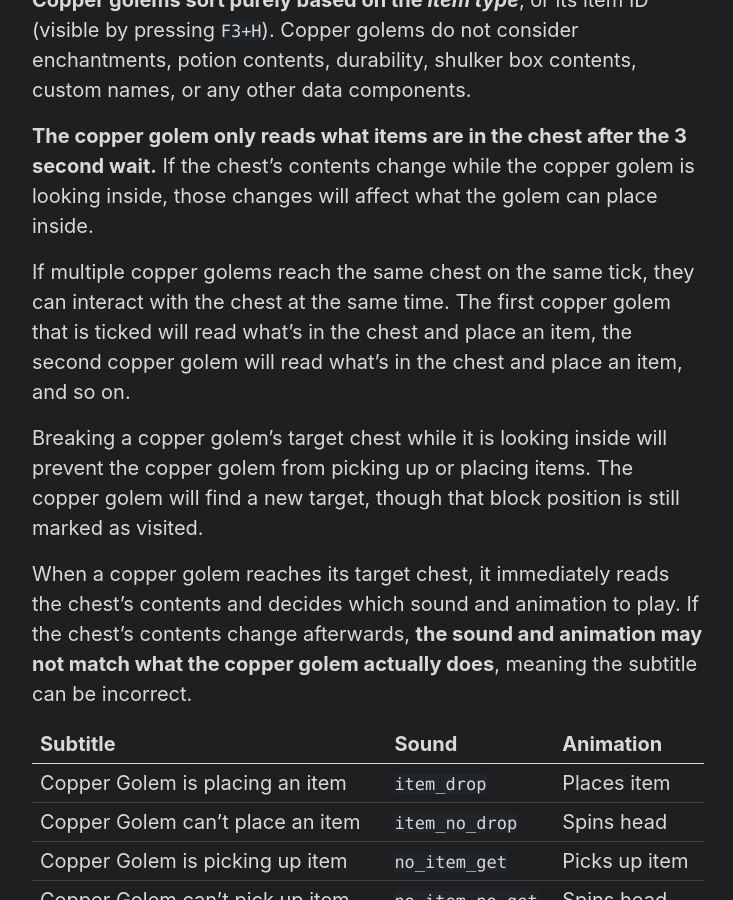
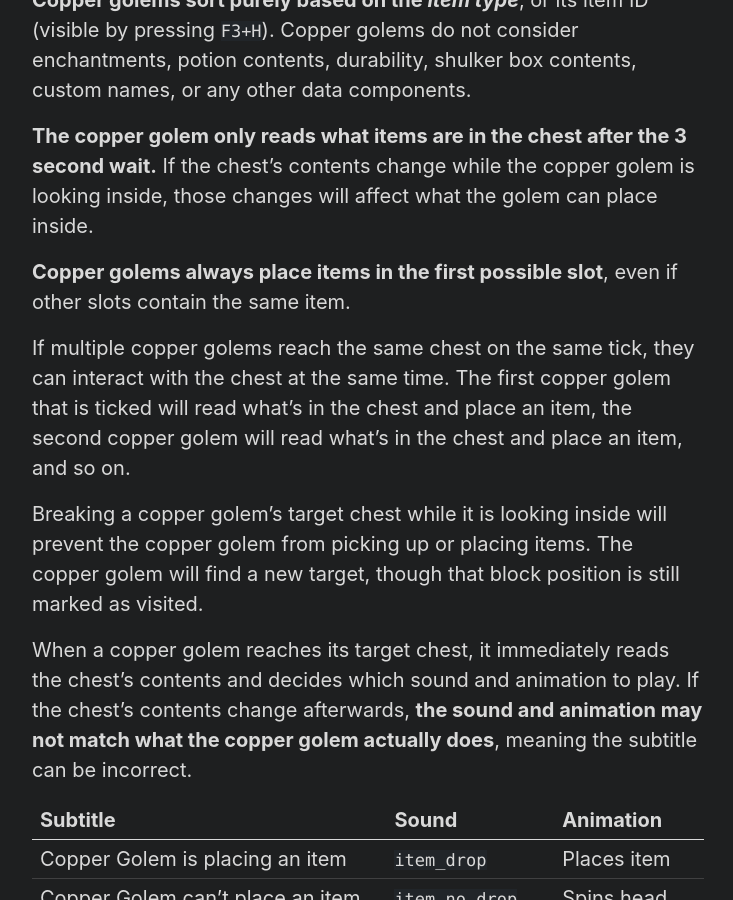
Before and after one commit to Tisawesomeness/tisawesomeness.github.io, a Jekyll site: the page built from snapshots/_posts/2025-08-05-25w31a.md, in a window 1280 px wide and 900 px high, scrolled down 5471 px. Shown: the whole window, without its empty margins (272-1005 px from the left). Built offline with Jekyll 4.4.1, drawn with Linux system fonts in a browser that asks for light colours; comment, search, counter and statistics services are not loaded; some of the changed text lies outside the part shown.

Commit message:
Copper golem places in first available slot

```diff
--- a/snapshots/_posts/2025-08-05-25w31a.md
+++ b/snapshots/_posts/2025-08-05-25w31a.md
@@ -110,6 +110,8 @@ When a copper golem reaches its target chest, it opens the chest one tick later,
 **Copper golems sort purely based on the *item type***, or its item ID (visible by pressing `F3+H`). Copper golems do not consider enchantments, potion contents, durability, shulker box contents, custom names, or any other data components.
 
 **The copper golem only reads what items are in the chest after the 3 second wait.** If the chest's contents change while the copper golem is looking inside, those changes will affect what the golem can place inside.
+
+**Copper golems always place items in the first possible slot**, even if other slots contain the same item.
 
 If multiple copper golems reach the same chest on the same tick, they can interact with the chest at the same time. The first copper golem that is ticked will read what's in the chest and place an item, the second copper golem will read what's in the chest and place an item, and so on.
 
@@ -266,3 +268,7 @@ When the launcher starts the game in offline mode, it supplies the new `--offlin
 
 - Simplified the conditions when a copper golem can freeze into a statue
 - Copper golem waits an extra tick to oxidize on spawn and after scraping
+
+### Aug 10 2025
+
+- Copper golems always place items in the first available slot
```
